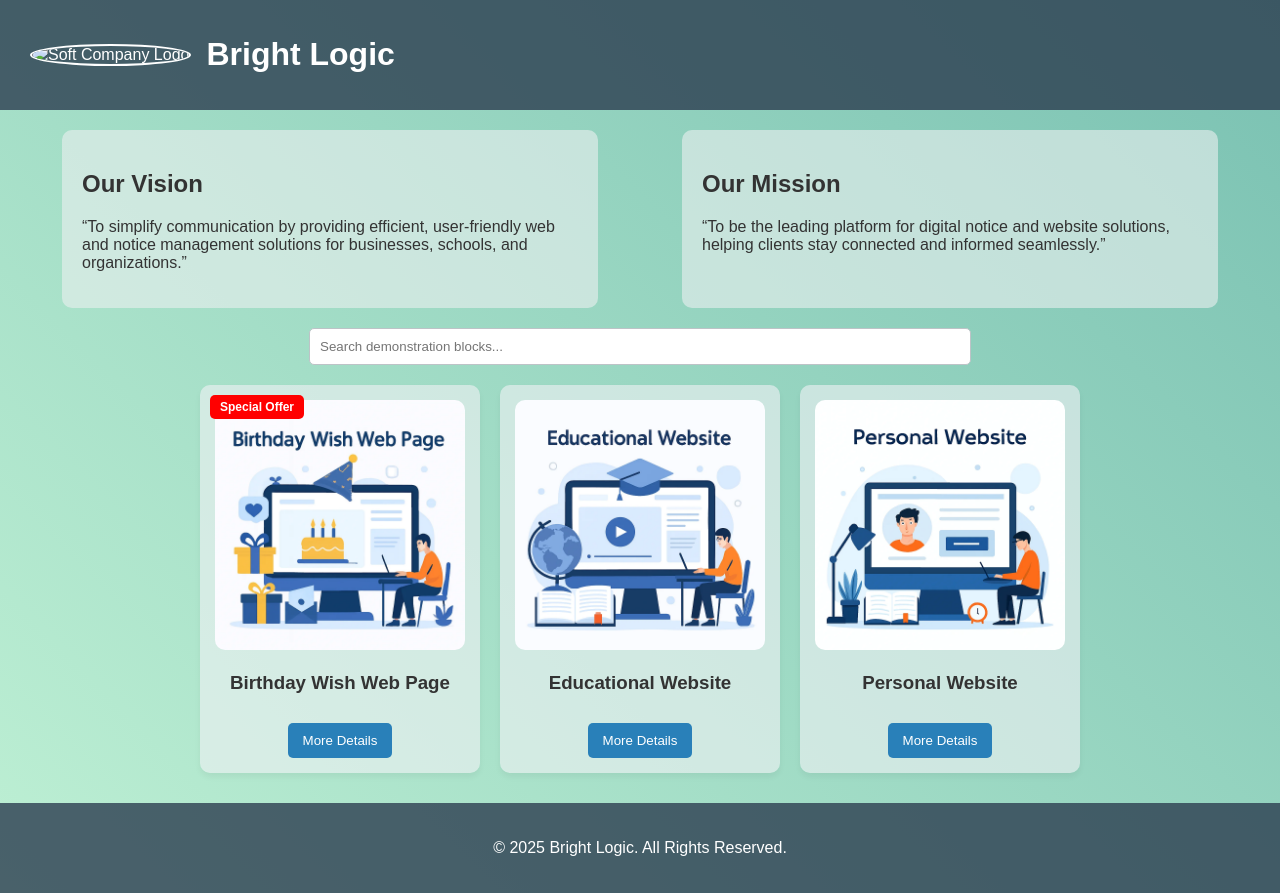
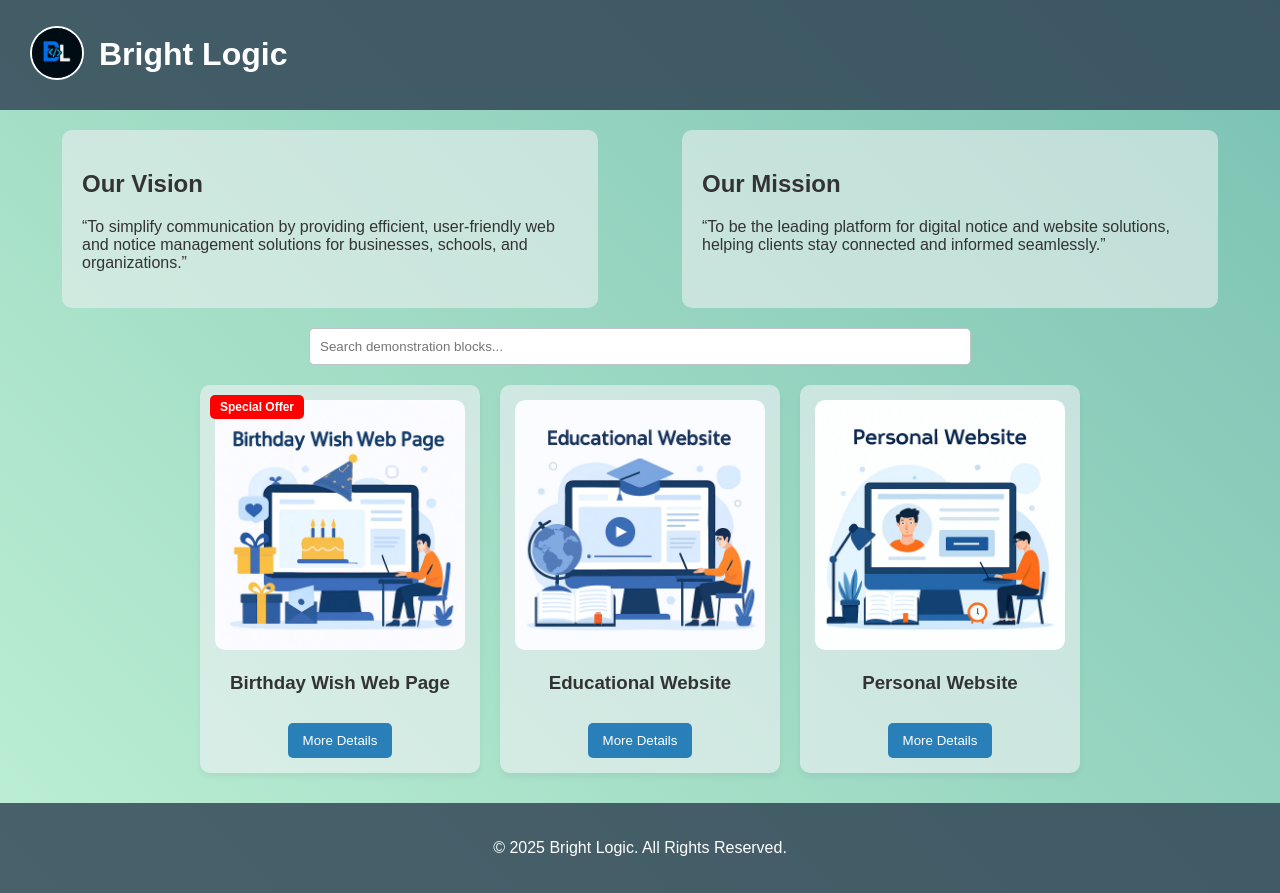
Before and after one commit to Bright-logic-2025/Bright-Logic, a plain HTML site: page index.html in a window 1280 px wide. Drawn offline with Linux system fonts and the light colour scheme.

Commit message:
Update logo index.html

```diff
--- a/index.html
+++ b/index.html
@@ -10,7 +10,7 @@
     <!-- Header with Company Name and Logo -->
     <header>
       <div class="company-logo">
-        <img src="images/logo_img1.webp" alt="Soft Company Logo" />
+        <img src="images/new logo.webp" alt="Soft Company Logo" />
       </div>
       <h1>Bright Logic</h1>
     </header>
```
